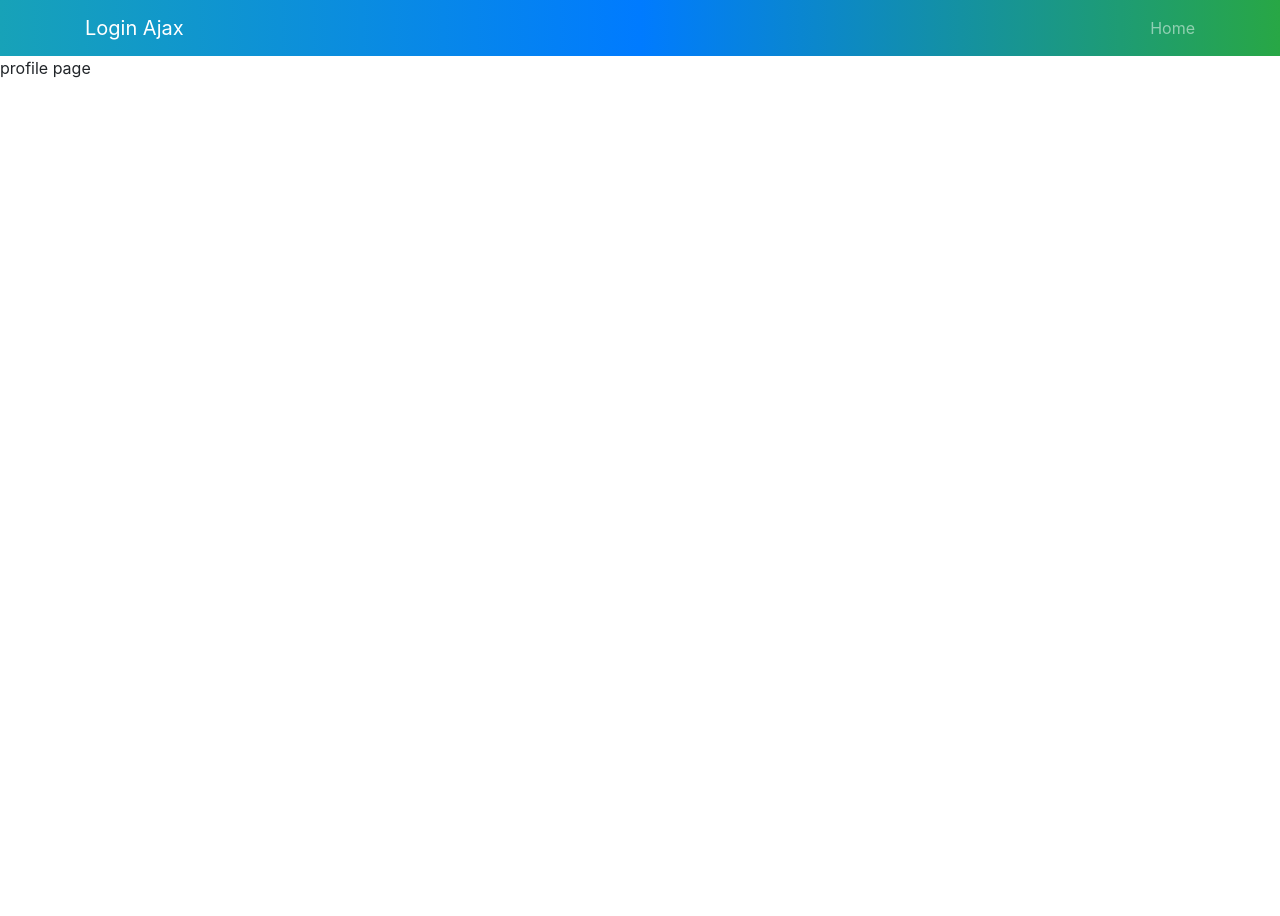
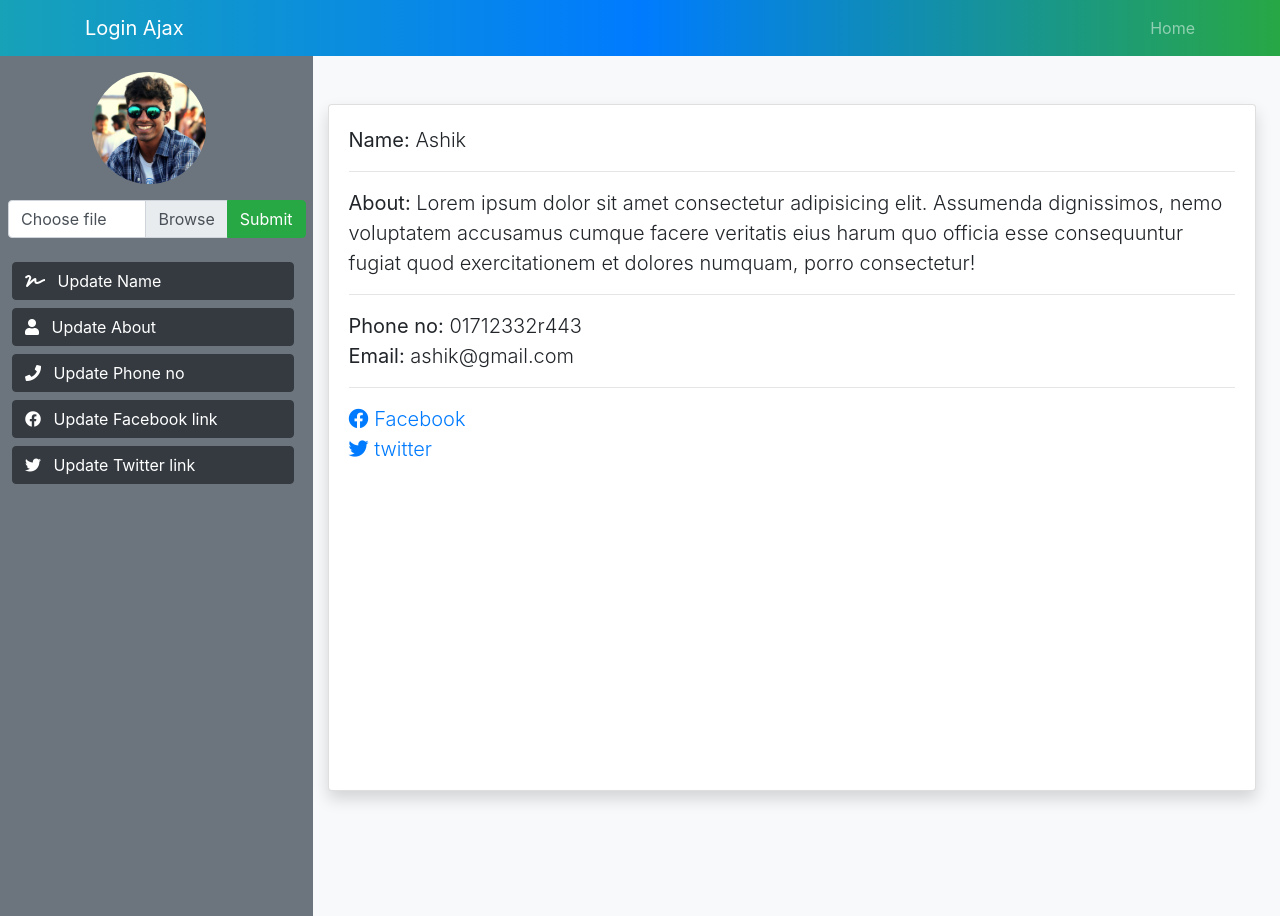
Before and after one commit to mashikr/login-system-BY-AJAX-PHP, a PHP site: page /profile.php in a window 1280 px wide. Run offline with PHP 8.4, Linux system fonts and the light colour scheme.

Commit message:
complete profile UI

```diff
--- a/app/ajax/signin.php
+++ b/app/ajax/signin.php
@@ -1,5 +1,4 @@
 <?php
-
 require_once '../connection.php';
 require_once 'emailcheck.php';
 
--- a/app/connection.php
+++ b/app/connection.php
@@ -1,4 +1,4 @@
 <?php
-
+session_start();
 $db = new PDO("mysql:host=localhost;dbname=login_ajax", 'root', '');
 $db->setAttribute(PDO::ATTR_ERRMODE, PDO::ERRMODE_EXCEPTION);
--- a/public/css/style.css
+++ b/public/css/style.css
@@ -27,3 +27,6 @@ input {
 #signin-div, #signup-div {
     position: absolute !important;
 }
+.img-fluid {
+    height: 7rem;
+}
--- a/public/include/header.php
+++ b/public/include/header.php
@@ -1,3 +1,4 @@
+<?php session_start(); ?>
 <!DOCTYPE html>
 <html lang="en">
 <head>
@@ -16,8 +17,8 @@
   <div class="container">
   <span class="navbar-brand">Login Ajax</span>
   <div class="" id="navbarNavAltMarkup">
-    <div class="navbar-nav">
-      <a class="nav-link" href="index.php">Home</a>
+      <div class="navbar-nav">
+        <a class="nav-link" href="index.php">Home</a>
       </div>
   </div>
   </div>
--- a/public/js/custom.js
+++ b/public/js/custom.js
@@ -259,9 +259,6 @@ $(document).ready(function() {
                }
 
         });
-
-
-
     });
 
 });
--- a/public/profile.php
+++ b/public/profile.php
@@ -1,3 +1,89 @@
 <?php require_once 'include/header.php'; ?>
-profile page
+
+<div class="bg-info h-100">
+    <div class="row h-100">
+        <div class="col-3 bg-secondary text-white">
+            <div class="d-flex align-items-center flex-column">
+                <img class="img-fluid rounded-circle my-3" src="img/ashik.PNG" alt="Ashik">
+                <form action="" method="post">
+                    <div class="input-group ml-2">
+                        <div class="custom-file">
+                            <input type="file" class="custom-file-input" id="inputGroupFile01" aria-describedby="inputGroupFileAddon01">
+                            <label class="custom-file-label" for="inputGroupFile01">Choose file</label>
+                        </div>
+                        <div class="input-group-append">
+                            <input type="submit" name="submit" value="Submit" class="btn btn-success" id="inputGroupFileAddon01">
+                        </div>
+                    </div>
+                </form>
+            </div>
+            <div class="d-flex flex-column m-2 mt-4 align-items-center">
+                <button class="btn btn-dark w-100 ml-2 mb-2 text-left"><i class="fas fa-signature mr-2"></i> Update Name</button>
+                <button class="btn btn-dark w-100 ml-2 mb-2 text-left"><i class="fas fa-user mr-2"></i> Update About</button>
+                <button class="btn btn-dark w-100 ml-2 mb-2 text-left"><i class="fas fa-phone mr-2"></i> Update Phone no</button>
+                <button class="btn btn-dark w-100 ml-2 mb-2 text-left"><i class="fab fa-facebook mr-2"></i> Update Facebook link</button>
+                <button class="btn btn-dark w-100 ml-2 mb-2 text-left"><i class="fab fa-twitter mr-2"></i> Update Twitter link</button>
+            </div>
+        </div>
+        <div class="col bg-light">
+            <div class="card h-75 mt-5 mr-4 shadow">
+                <div class="card-body lead">
+                    <b>Name: </b><span id="name">Ashik</span>
+                    <hr>
+                    <b>About: </b><span id="about">
+                    Lorem ipsum dolor sit amet consectetur adipisicing elit. Assumenda dignissimos, nemo voluptatem accusamus cumque facere veritatis eius harum quo officia esse consequuntur fugiat quod exercitationem et dolores numquam, porro consectetur!
+                    </span>
+                    <hr>
+                    <b>Phone no: </b><span id="phone">01712332r443</span> <br>
+                    <b>Email: </b><span id="email">ashik@gmail.com</span>
+                    <hr>
+                    <a href="#" id="fb-link"><i class="fab fa-facebook text-primary"></i> Facebook</a> <br>
+                    <a href="#" id="twitter-link"><i class="fab fa-twitter text-primary"></i> twitter</a>
+                </div>
+            </div>
+        </div>
+    </div>
+</div>
+
+<!-- Modal -->
+<div class="modal fade" id="inputModal" tabindex="-1" aria-labelledby="exampleModalLabel" aria-hidden="true">
+  <div class="modal-dialog">
+    <div class="modal-content">
+      <div class="modal-header">
+        <h5 class="modal-title" id="input-modal-title">Modal title</h5>
+        <button type="button" class="close" data-dismiss="modal" aria-label="Close">
+          <span aria-hidden="true">&times;</span>
+        </button>
+      </div>
+      <div class="modal-body">
+        <input class="form-control" id="modal-input" type="text">
+      </div>
+      <div class="modal-footer">
+        <button type="button" class="btn btn-secondary" data-dismiss="modal">Close</button>
+        <button type="button" class="btn btn-primary">Save changes</button>
+      </div>
+    </div>
+  </div>
+</div>
+
+<div class="modal fade" id="textModal" tabindex="-1" aria-labelledby="exampleModalLabel" aria-hidden="true">
+  <div class="modal-dialog">
+    <div class="modal-content">
+      <div class="modal-header">
+        <h5 class="modal-title" id="input-modal-title">Update about</h5>
+        <button type="button" class="close" data-dismiss="modal" aria-label="Close">
+          <span aria-hidden="true">&times;</span>
+        </button>
+      </div>
+      <div class="modal-body">
+        <textarea name="" class="form-control" id="text-area" rows="4"></textarea>
+      </div>
+      <div class="modal-footer">
+        <button type="button" class="btn btn-secondary" data-dismiss="modal">Close</button>
+        <button type="button" class="btn btn-primary">Save changes</button>
+      </div>
+    </div>
+  </div>
+</div>
+
 <?php require_once 'include/footer.php'; ?>
```
Also changed, not shown: public/img/ashik.PNG (added), public/img/user.png (added).
